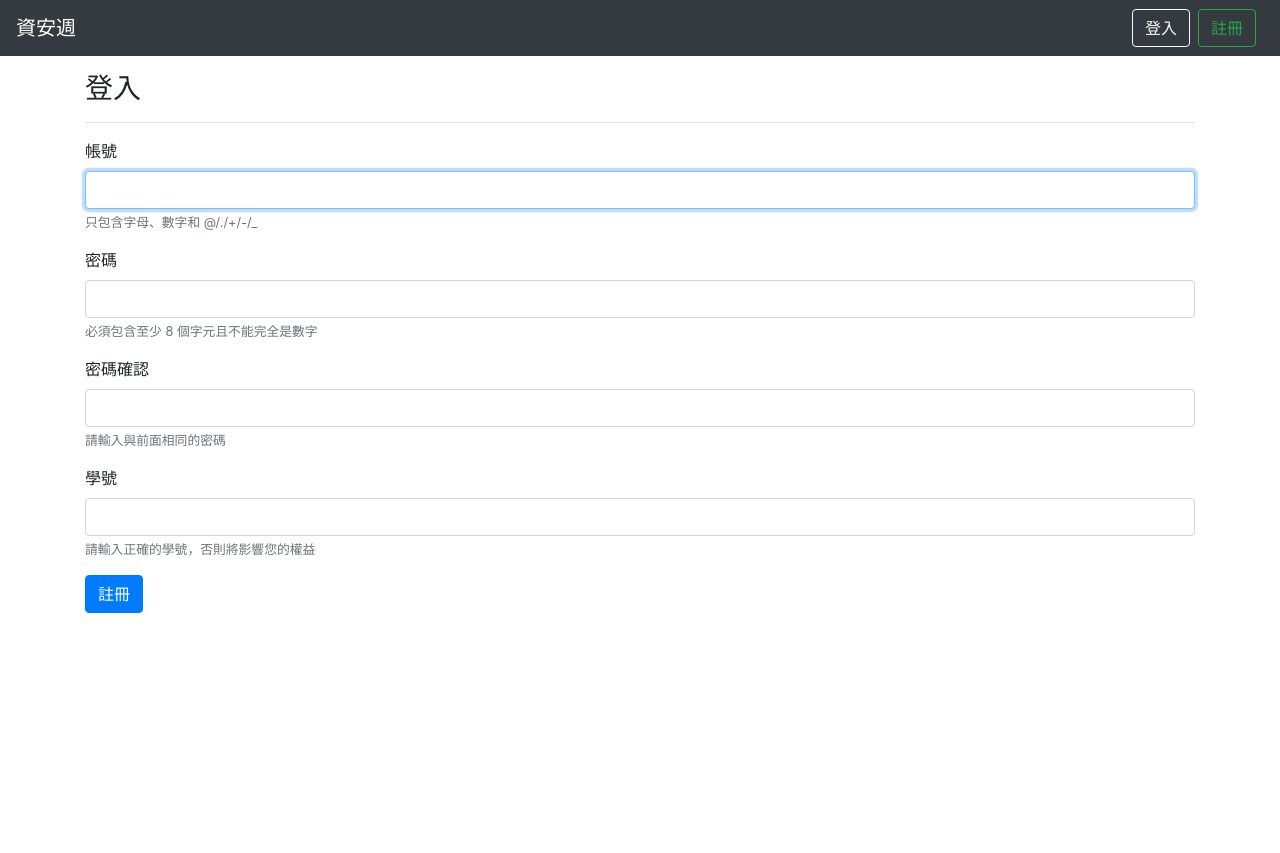
After one commit to D0683497/Knowledge, a Django app: page /register/ in a window 1280 px wide. The commit adds this page. Shown: the top 853 px of the page. Run offline with Django 3.2, Linux system fonts and the light colour scheme; some libraries are stand-ins or nearby versions.

Commit message:
新增註冊功能

```diff
--- /dev/null
+++ b/Knowledge/forms.py
@@ -0,0 +1,16 @@
+from django.contrib.auth.forms import UserCreationForm
+from django.core.exceptions import ValidationError
+from game.models import ExtendUser
+
+class SignUpForm(UserCreationForm):
+
+    class Meta(UserCreationForm.Meta):
+        model = ExtendUser
+        fields = ('username', 'password1', 'password2', 'studentId',)
+
+    def clean_studentId(self):
+        studentId = self.cleaned_data['studentId'].upper()
+        if studentId.isalnum(): #驗證是否只有字母或數字
+            return studentId
+        else:
+            raise ValidationError("學號的格式怪怪的")
--- a/Knowledge/urls.py
+++ b/Knowledge/urls.py
@@ -21,6 +21,7 @@ from . import views
 urlpatterns = [
     path('admin/', admin.site.urls),
     path('', include('django.contrib.auth.urls')),
+    path('register/', views.register, name='register'),
     path('game/', include('game.urls')),
     path('', views.index, name='index')
 ]
--- a/Knowledge/views.py
+++ b/Knowledge/views.py
@@ -1,7 +1,26 @@
 from django.shortcuts import render
+from django.contrib.auth.forms import UserCreationForm
+from django.http import HttpResponseRedirect
+from django.urls import reverse
+
+from .forms import SignUpForm
 
 def index(request):
     return render(request, 'index.html', {})
+
+def register(request):
+    if request.method == 'POST':
+        form = SignUpForm(request.POST)
+        if form.is_valid():
+            form.save()
+            return HttpResponseRedirect(reverse('index'))
+        else:
+            return render(request, 'registration/register.html', {'form': form})
+    else:
+        form = SignUpForm()
+        print(form.non_field_errors())
+    return render(request, 'registration/register.html', {'form': form})
+
 """
 def error_400(request, exception):
     return render(request,'errors/400.html', {})
--- a/game/models.py
+++ b/game/models.py
@@ -32,6 +32,5 @@ class History(models.Model):
     score = models.IntegerField(default=0) # 分數
 
 class ExtendUser(AbstractUser):
-    studentId = models.CharField(max_length=10) #學號
-    nickname = models.CharField(max_length=10) #暱稱
+    studentId = models.CharField(max_length=10, unique=True) #學號
     history = models.ManyToManyField(History)
--- a/templates/navbar.html
+++ b/templates/navbar.html
@@ -15,10 +15,13 @@
         </ul>
         {% if user.is_authenticated %}
             <a class="btn btn-outline-light my-2 mr-2 my-sm-0" href="#">{{ user.username }}</a>
-            <a class="btn btn-outline-primary my-2 mr-2 my-sm-0" href="{% url 'admin:index' %}">Admin</a>
+            {% if user.is_staff %}
+                <a class="btn btn-outline-primary my-2 mr-2 my-sm-0" href="{% url 'admin:index' %}">Admin</a>
+            {% endif %}
             <a class="btn btn-outline-info my-2 mr-2 my-sm-0" href="{% url 'logout' %}">登出</a>
         {% else %}
             <a class="btn btn-outline-light my-2 mr-2 my-sm-0" href="{% url 'login' %}">登入</a>
+            <a class="btn btn-outline-success my-2 mr-2 my-sm-0" href="{% url 'register' %}">註冊</a>
         {% endif %}
     </div>
 </nav>
--- /dev/null
+++ b/templates/registration/register.html
@@ -0,0 +1,98 @@
+{% extends "layout.html" %}
+{% load static %}
+
+{% block title %}資安週 - 登入{% endblock %}
+
+{% block content %}
+<div class="container">
+    <h3>登入</h3>
+    <hr>
+
+
+    {{ form.errors }}
+
+    <form method="post" action="{% url 'register' %}">
+
+        {% csrf_token %}
+
+        {% if form.username.errors %}
+            <div class="form-group">
+                <label for="id_username">帳號</label>
+                <input id="id_username" name="username" type="text" maxlength="150" autofocus required class="form-control is-invalid" aria-describedby="usernameHelp"></input>
+                <small id="usernameHelp" class="form-text text-muted">只包含字母、數字和 @/./+/-/_</small>
+                <div class="invalid-feedback">
+                    {% for error in form.username.errors %}
+                        <p>{{ error }}</p>
+                    {% endfor %}
+                </div>
+            </div>
+        {% else %}
+            <div class="form-group">
+                <label for="id_username">帳號</label>
+                <input id="id_username" name="username" type="text" maxlength="150" autofocus required class="form-control" aria-describedby="usernameHelp"></input>
+                <small id="usernameHelp" class="form-text text-muted">只包含字母、數字和 @/./+/-/_</small>
+            </div>
+        {% endif %}
+
+        {% if form.password1.errors %}
+            <div class="form-group">
+                <label for="id_password1">密碼</label>
+                <input type="password" class="form-control is-invalid" id="id_password1" name="password1" aria-describedby="password1Help" required></input>
+                <small id="password1Help" class="form-text text-muted">必須包含至少 8 個字元且不能完全是數字</small>
+                <div class="invalid-feedback">
+                    {% for error in form.password1.errors %}
+                        <p>{{ error }}</p>
+                    {% endfor %}
+                </div>
+            </div>
+        {% else %}
+            <div class="form-group">
+                <label for="id_password1">密碼</label>
+                <input type="password" class="form-control" id="id_password1" name="password1" aria-describedby="password1Help" required></input>
+                <small id="password1Help" class="form-text text-muted">必須包含至少 8 個字元且不能完全是數字</small>
+            </div>
+        {% endif %}
+
+        {% if form.password2.errors %}
+            <div class="form-group">
+                <label for="id_password2">密碼確認</label>
+                <input type="password" class="form-control is-invalid" name="password2" required id="id_password2" aria-describedby="password2Help">
+                <small id="password2Help" class="form-text text-muted">請輸入與前面相同的密碼</small>
+                <div class="invalid-feedback">
+                    {% for error in form.password2.errors %}
+                        <p>{{ error }}</p>
+                    {% endfor %}
+                </div>
+            </div>
+        {% else %}
+            <div class="form-group">
+                <label for="id_password2">密碼確認</label>
+                <input type="password" class="form-control" name="password2" required id="id_password2" aria-describedby="password2Help">
+                <small id="password2Help" class="form-text text-muted">請輸入與前面相同的密碼</small>
+            </div>
+        {% endif %}
+
+        {% if form.studentId.errors %}
+            <div class="form-group">
+                <label for="id_studentId">學號</label>
+                <input id="id_studentId" name="studentId" type="text" maxlength="10" required class="form-control is-invalid" aria-describedby="studentIdHelp"></input>
+                <small id="studentIdHelp" class="form-text text-muted">請輸入正確的學號，否則將影響您的權益</small>
+                <div class="invalid-feedback">
+                    {% for error in form.studentId.errors %}
+                        <p>{{ error }}</p>
+                    {% endfor %}
+                </div>
+            </div>
+        {% else %}
+            <div class="form-group">
+                <label for="id_studentId">學號</label>
+                <input id="id_studentId" name="studentId" type="text" maxlength="10" required class="form-control" aria-describedby="studentIdHelp"></input>
+                <small id="studentIdHelp" class="form-text text-muted">請輸入正確的學號，否則將影響您的權益</small>
+            </div>
+        {% endif %}
+
+        <button type="submit" class="btn btn-primary">註冊</button>
+    </form>
+
+</div>
+{% endblock %}
```
Also changed, not shown: templates/registration/login.html (+4 -4 lines), game/migrations/0001_initial.py.
